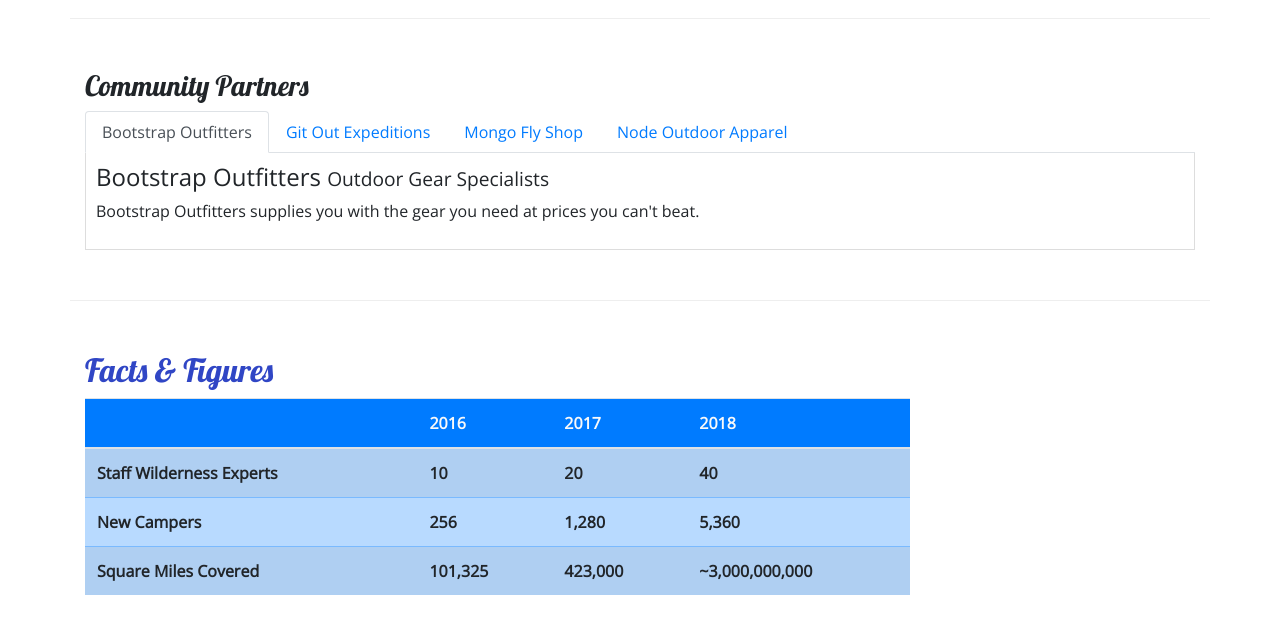
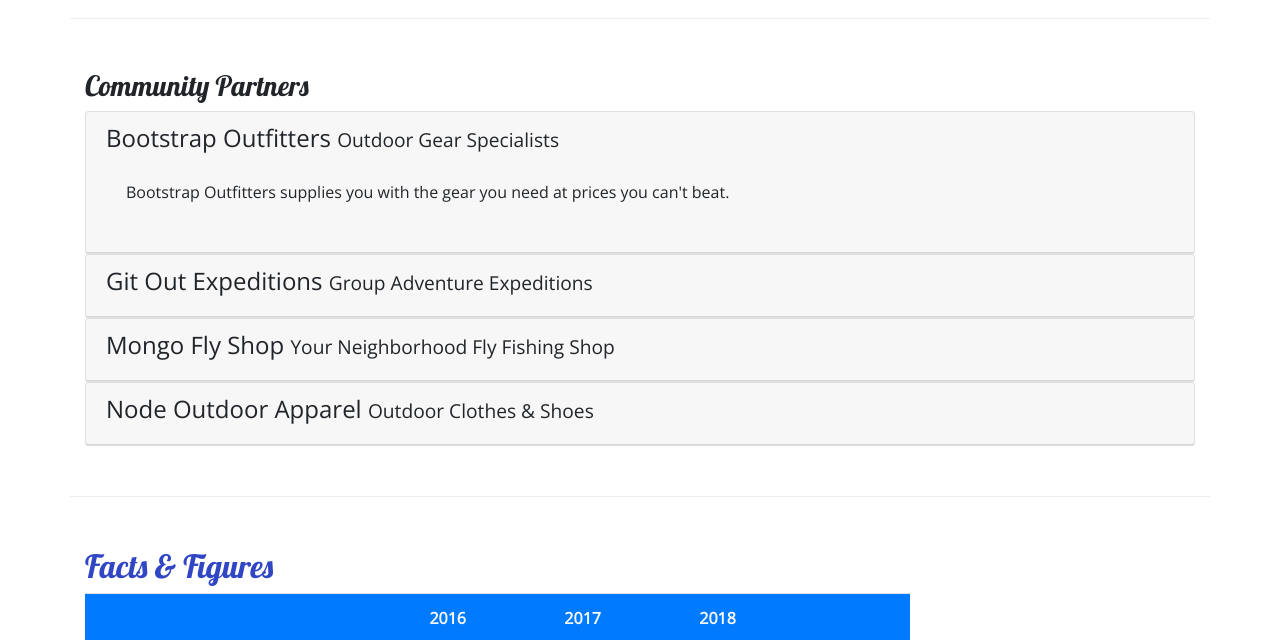
Before and after one commit to sean-birmingham/nucampsite, a website: page aboutus.html in a window 1280 px wide. Shown: the part 810-1450 px from the top of the page. Drawn offline with nearby package versions, Linux system fonts and the light colour scheme.

Commit message:
Accordion

```diff
--- a/aboutus.html
+++ b/aboutus.html
@@ -153,72 +153,93 @@
       <div class="row row-content">
         <div class="col">
           <h3>Community Partners</h3>
-          <ul class="nav nav-tabs">
-            <li class="nav-item">
-              <a
-                href="#bootstrap"
-                role="tab"
-                data-toggle="tab"
-                class="nav-link active"
-                >Bootstrap Outfitters</a
+          <div id="accordion">
+            <div class="card">
+              <div role="tab" class="card-header">
+                <h4>
+                  <a data-toggle="collapse" data-target="#bootstrap">
+                    Bootstrap Outfitters
+                    <small>Outdoor Gear Specialists</small>
+                  </a>
+                </h4>
+                <div
+                  class="collapse show"
+                  id="bootstrap"
+                  data-parent="#accordion"
                 >
-            </li>
-            <li class="nav-item">
-              <a href="#git" role="tab" data-toggle="tab" class="nav-link"
-                >Git Out Expeditions</a
-              >
-            </li>
-            <li class="nav-item">
-              <a href="#mongo" role="tab" data-toggle="tab" class="nav-link"
-                >Mongo Fly Shop</a
-              >
-            </li>
-            <li class="nav-item">
-              <a href="#node" role="tab" data-toggle="tab" class="nav-link"
-                >Node Outdoor Apparel</a
-              >
-            </li>
-          </ul>
-          <div class="tab-content">
-            <div
-              role="tabppanel"
-              class="tab-pane fade show active"
-              id="bootstrap"
-            >
-              <h4>
-                Bootstrap Outfitters <small>Outdoor Gear Specialists</small>
-              </h4>
+                  <div class="card-body">
                     <p class="d-none d-sm-block">
-                Bootstrap Outfitters supplies you with the gear you need at
-                prices you can't beat.
+                      Bootstrap Outfitters supplies you with the gear you need
+                      at prices you can't beat.
                     </p>
                   </div>
-            <div role="tabpanel" class="tab-pane fade" id="git">
+                </div>
+              </div>
+            </div>
+            <div class="card">
+              <div role="tab" class="card-header">
                 <h4>
-                Git Out Expeditions <small>Group Adventure Expeditions</small>
+                  <a
+                    class="collapsed"
+                    data-toggle="collapse"
+                    data-target="#git"
+                  >
+                    Git Out Expeditions
+                    <small>Group Adventure Expeditions</small>
+                  </a>
                 </h4>
+                <div class="collapse" id="git" data-parent="#accordion">
+                  <div class="card-body">
                     <p class="d-none d-sm-block">
-                Join Git Out Expeditions to explore new horizons with a group of
-                other adventurers!
+                      Join Git Out Expeditions to explore new horizons with a
+                      group of other adventurers!
                     </p>
                   </div>
-            <div role="tabpanel" class="tab-pane fade" id="mongo">
+                </div>
+              </div>
+            </div>
+            <div class="card">
+              <div role="tab" class="card-header">
                 <h4>
-                Mongo Fly Shop <small>Your Neighborhood Fly Fishing Shop</small>
+                  <a
+                    class="collapsed"
+                    data-toggle="collapse"
+                    data-target="#mongo"
+                  >
+                    Mongo Fly Shop
+                    <small>Your Neighborhood Fly Fishing Shop</small>
+                  </a>
                 </h4>
+                <div class="collapse" id="mongo" data-parent="#accordion">
+                  <div class="card-body">
                     <p class="d-none d-sm-block">
-                Need a new fishing pole, a tacklebox, or flies of all kinds?
-                Stop by Mongo Fly Shop.
+                      Need a new fishing pole, a tacklebox, or flies of all
+                      kinds? Stop by Mongo Fly Shop.
                     </p>
                   </div>
-            <div role="tabpanel" class="tab-pane fade" id="node">
+                </div>
+              </div>
+            </div>
+            <div class="card">
+              <div role="tab" class="card-header">
                 <h4>
+                  <a
+                    class="collapsed"
+                    data-toggle="collapse"
+                    data-target="#node"
+                  >
                     Node Outdoor Apparel <small>Outdoor Clothes & Shoes</small>
+                  </a>
                 </h4>
+                <div class="collapse" id="node" data-parent="#accordion">
+                  <div class="card-body">
                     <p class="d-none d-sm-block">
-                From polar fleeces to swimsuits, hiking boots to waders, a visit
-                to Node will be sure to get you covered.
+                      From polar fleeces to swimsuits, hiking boots to waders, a
+                      visit to Node will be sure to get you covered.
                     </p>
+                  </div>
+                </div>
+              </div>
             </div>
           </div>
         </div>
--- a/css/styles.css
+++ b/css/styles.css
@@ -14,6 +14,12 @@ h2 {
 
 header h2 {
   color: #c3c8ff;
+}
+
+a,
+a:hover {
+  color: inherit;
+  text-decoration: none;
 }
 
 .site-footer {
@@ -37,9 +43,3 @@ header h2 {
 .navbar {
   background-color: #901cad;
 }
-
-.tab-content {
-  border: 1px solid #ddd;
-  border-top: none;
-  padding: 10px;
-}
```
Lines whose indentation alone changed are shown as unchanged.
